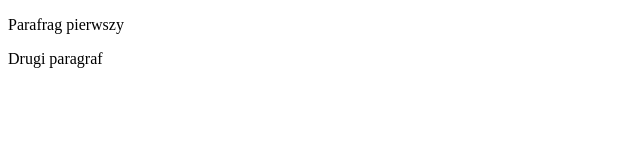
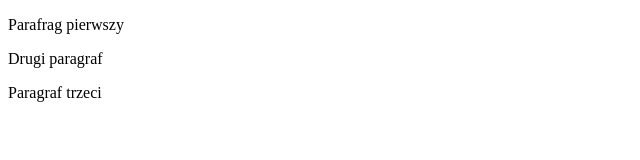
Before and after one commit to radesl/radesl.github.io, a plain HTML site: page index.html in a window 1280 px wide. Shown: the whole page, without its empty margins (0-640 px from the left). Drawn offline with Linux system fonts and the light colour scheme.

Commit message:
trzeci paragraf

```diff
--- a/index.html
+++ b/index.html
@@ -7,5 +7,6 @@
 <body>
     <p>Parafrag pierwszy</p>
     <p>Drugi paragraf</p>
+    <p>Paragraf trzeci</p>
 </body>
 </html>
```
